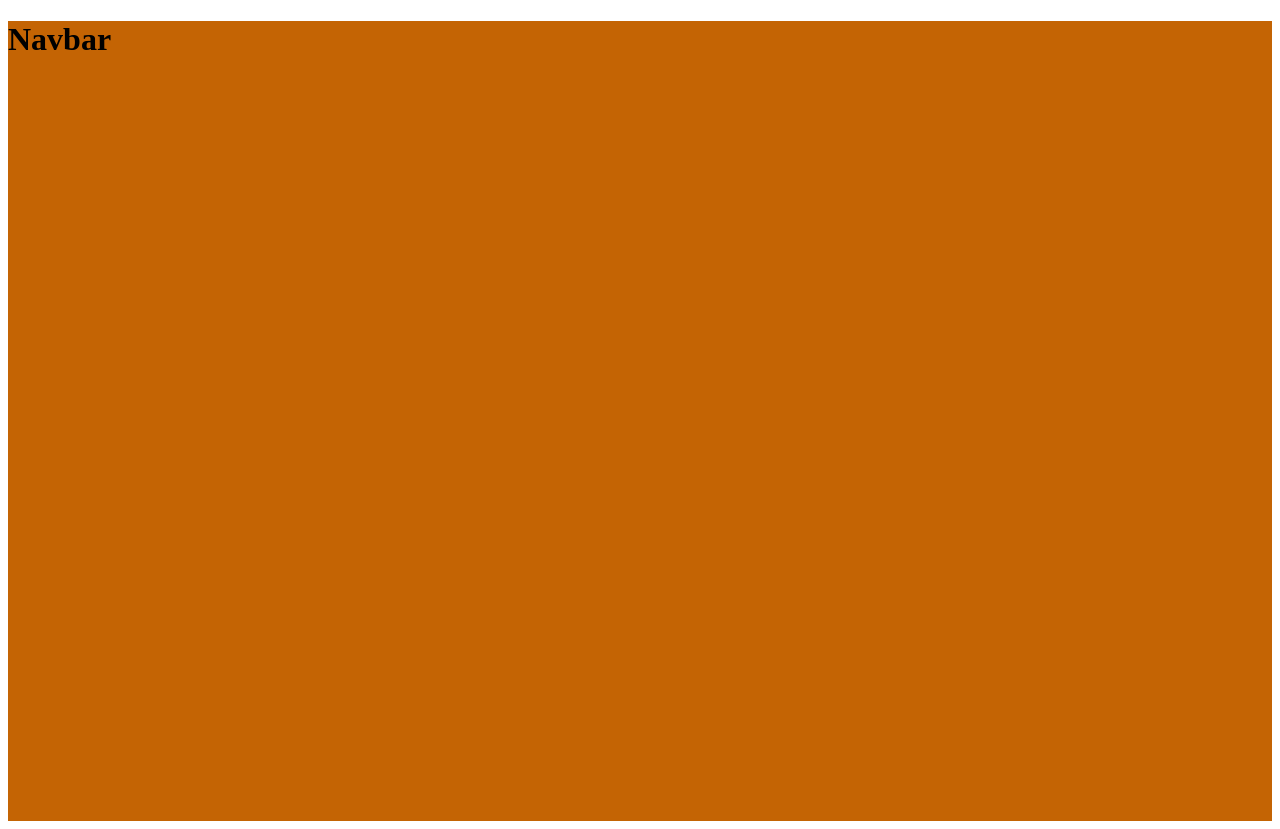
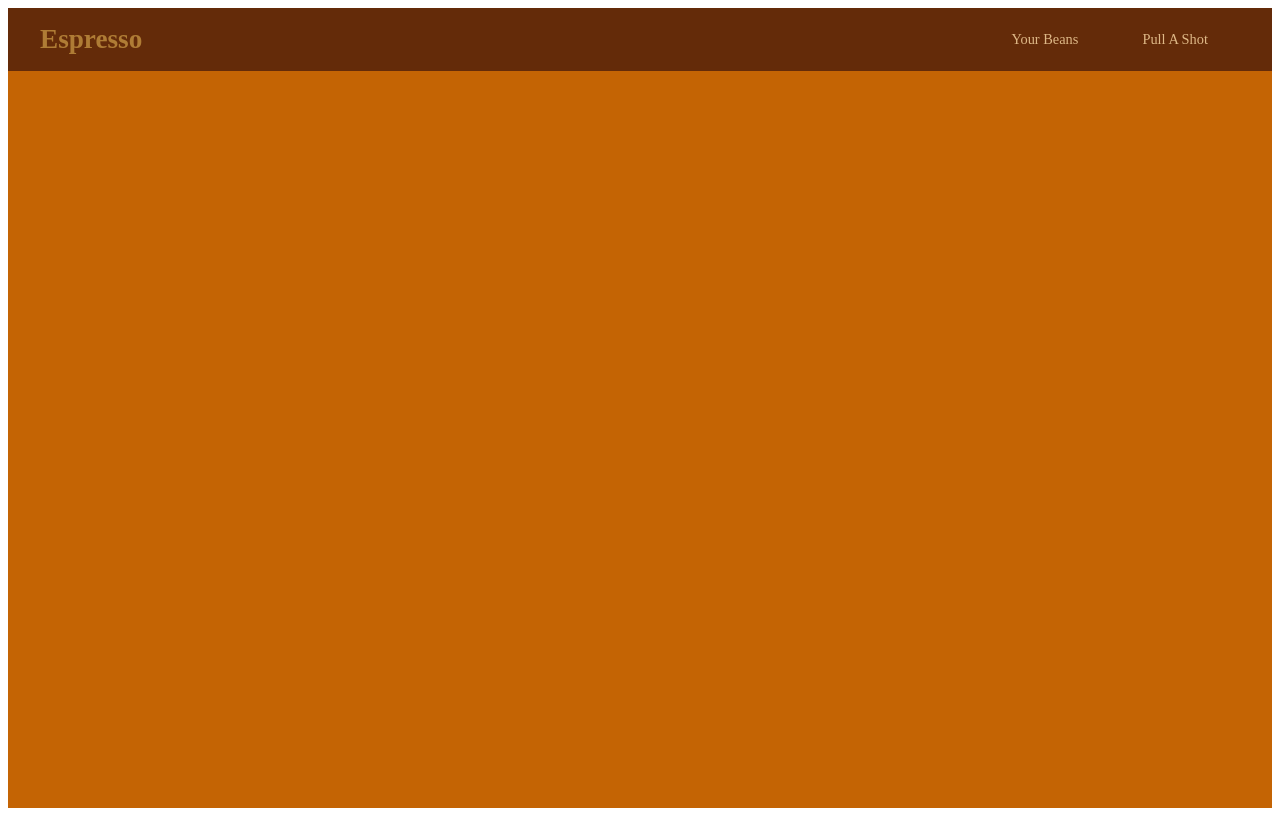
Before and after one commit to samueljmillward/espresso, a React (Create React App) app: page / in a window 1280 px wide. Built offline with nearby package versions, Linux system fonts and the light colour scheme.

Commit message:
Styled Navigation

```diff
--- a/src/elements/Navbar.js
+++ b/src/elements/Navbar.js
@@ -4,11 +4,84 @@ import styled from "styled-components";
 const Navbar = () => {
   return (
     <Nav>
-      <h1>Navbar</h1>
+      <Logo href="">
+        Es<span>presso</span>
+      </Logo>
+
+      <Icon>
+        <span />
+        <span />
+        <span />
+      </Icon>
+
+      <Menu>
+        <MenuLink href="">Your Beans</MenuLink>
+        <MenuLink href="">Pull A Shot</MenuLink>
+      </Menu>
     </Nav>
   );
 };
 
 export default Navbar;
 
-const Nav = styled.div``;
+const MenuLink = styled.a`
+  padding: 1rem 2rem;
+  cursor: pointer;
+  text-align: center;
+  text-decoration: none;
+  color: burlywood;
+  transition: all 0.3s ease-in;
+  font-size: 0.9rem;
+
+  &:hover {
+    color: #c46404;
+  }
+`;
+
+const Nav = styled.div`
+  padding: 0 2rem;
+  display: flex;
+  justify-content: space-between;
+  align-items: center;
+  flex-wrap: wrap;
+  background: #642b09;
+`;
+
+const Logo = styled.a`
+  padding: 1rem 0;
+  color: #af7c35;
+  text-decoration: none;
+  font-weight: 800;
+  font-size: 1.7rem;
+
+  span {
+    font-weight: 800;
+    font-size: 1.7rem;
+    color: #af7c35;
+  }
+`;
+
+const Icon = styled.div`
+  display: none;
+  flex-direction: column;
+  cursor: pointer;
+
+  span {
+    height: 2px;
+    width: 25px;
+    background: burlywood;
+    margin-bottom: 4px;
+    border-radius: 5px;
+  }
+
+  @media (max-width: 768px) {
+    display: flex;
+  }
+`;
+
+const Menu = styled.div`
+  display: flex;
+  justify-content: space-between;
+  align-items: center;
+  position: relative;
+`;
```
